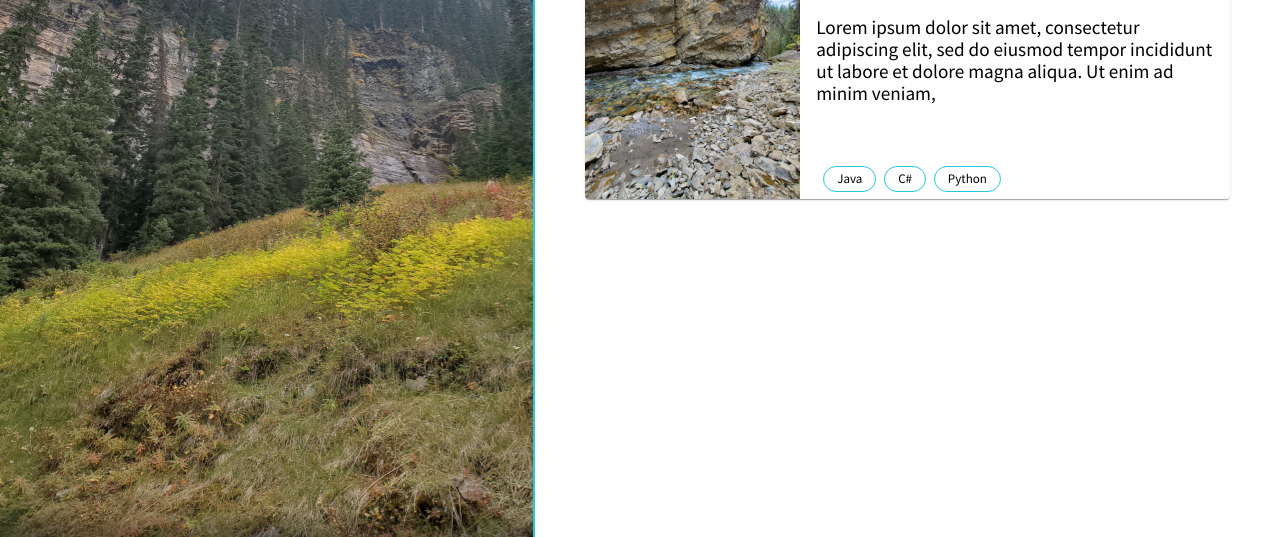
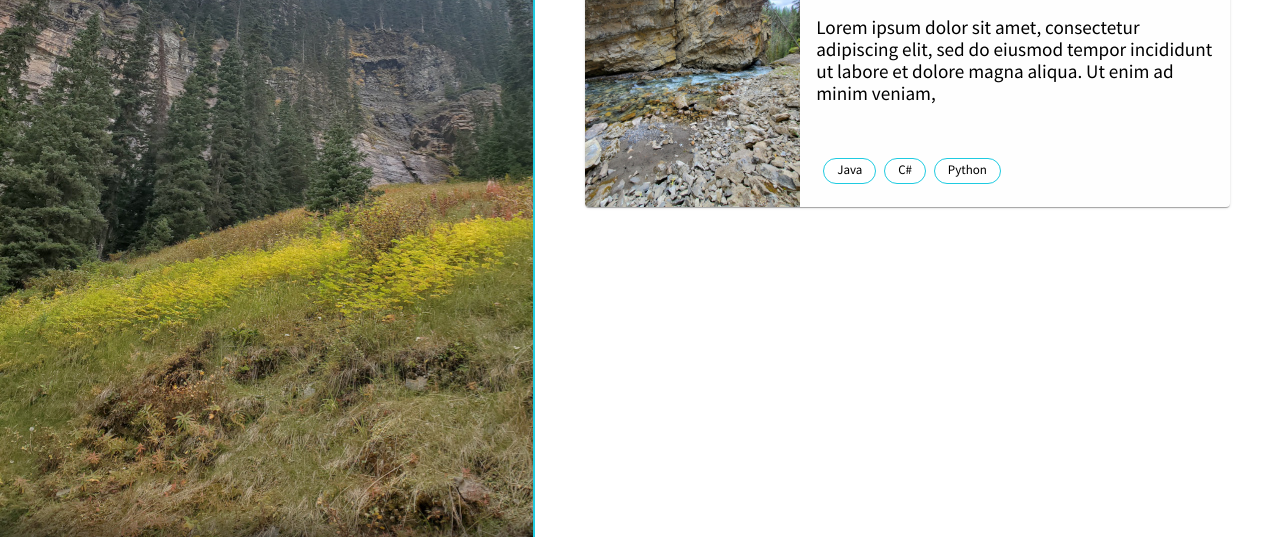
Before and after one commit to brcards/Portfolio, a Gatsby site: page /works in a window 1280 px wide. Shown: the part 263-800 px from the top of the page. Built offline with nearby package versions, Linux system fonts and the light colour scheme; Gatsby itself is replaced by a stand-in of ours.

Commit message:
refine card format

```diff
--- a/src/modules/Card/CardContent.js
+++ b/src/modules/Card/CardContent.js
@@ -1,14 +1,16 @@
 import React from 'react';
 import Grid from "@material-ui/core/Grid";
-import MUICardContent from "@material-ui/core/CardContent";
+import styled from 'styled-components';
+
+const Content = styled(Grid)`
+    padding: 16px;
+`;
 
 const CardContent = ({children, ...remaining}) => {
     return (
-        <Grid item xs={12} sm={8} md={8} {...remaining}>
-            <MUICardContent>
-                {children}
-            </MUICardContent>
-        </Grid>
+        <Content item xs={12} sm={8} md={8} {...remaining}>
+            {children}
+        </Content>
     );
 };
 
--- a/src/modules/Card/CardTags.js
+++ b/src/modules/Card/CardTags.js
@@ -1,11 +1,10 @@
 import styled from "styled-components";
 
 const CardTags = styled.div`
-    position: absolute;
-    bottom: 0;
     padding: 0.5em;
     > * {
         margin-right: 0.6em;
+        margin-top: 0.6em;
     }
 `;
 
--- a/src/modules/Card/CardText.js
+++ b/src/modules/Card/CardText.js
@@ -1,11 +1,16 @@
 import React from 'react';
 import Paragraph from "src/modules/Paragraph";
+import styled from "styled-components";
+
+const Text = styled(Paragraph)`
+    margin-bottom: 2.0em;
+`;
 
 const CardText = ({children, ...remaining}) => {
     return (
-        <Paragraph {...remaining}>
+        <Text {...remaining}>
             {children}
-        </Paragraph>
+        </Text>
     );
 };
 
```
